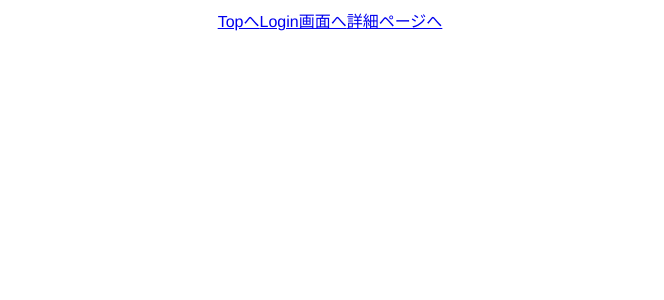
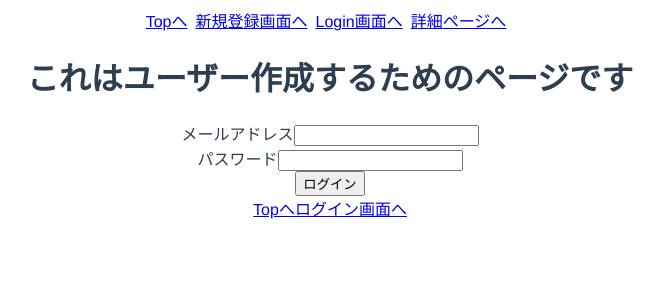
Before and after one commit to K-Yuki1019/backet-list, a Vue app: page /signup in a window 1280 px wide. Shown: the top 300 px of the page, without its empty margins (310-974 px from the left). Built offline with nearby package versions, Linux system fonts and the light colour scheme.

Commit message:
feat(SignUo): 新規登録画面/ 機能を作成、ルーティング設定

```diff
--- a/src/App.vue
+++ b/src/App.vue
@@ -1,9 +1,10 @@
 <template>
   <div id="app">
     <div class="header">
-      <router-link to="/">Topへ</router-link>
-      <router-link to="/login">Login画面へ</router-link>
-      <router-link to="/about">詳細ページへ</router-link>
+      <router-link class="item" to="/">Topへ</router-link>
+      <router-link class="item" to="/signup">新規登録画面へ</router-link>
+      <router-link class="item" to="/login">Login画面へ</router-link>
+      <router-link class="item" to="/about">詳細ページへ</router-link>
     </div>
     <router-view />
   </div>
@@ -30,4 +31,8 @@
 #nav a.router-link-exact-active {
   color: #42b983;
 }
+
+.item {
+  margin-right: 8px;
+}
 </style>
--- a/src/router/index.js
+++ b/src/router/index.js
@@ -3,6 +3,7 @@ import VueRouter from "vue-router";
 import Top from "../views/Top.vue";
 import Login from "../views/Login.vue";
 import About from "../views/About.vue";
+import SignUp from "../views/SignUp.vue";
 
 Vue.use(VueRouter);
 
@@ -22,6 +23,11 @@ const routes = [
     name: "About",
     component: About,
   },
+  {
+    path: "/signup",
+    name: "SignUp",
+    component: SignUp,
+  },
 ];
 
 const router = new VueRouter({
--- /dev/null
+++ b/src/views/SignUp.vue
@@ -0,0 +1,49 @@
+<template>
+  <div class="Sign-up">
+    <h1>これはユーザー作成するためのページです</h1>
+    <form class="Sign-up__form">
+      <div class="Sign-up__input-item">
+        <label for="email">メールアドレス</label>
+        <input type="email" id="email" v-model="email" />
+        <p v-show="email">{{ email }}</p>
+      </div>
+      <div class="Sign-up__input-item">
+        <label for="password">パスワード</label>
+        <input type="password" id="passward" v-model="password" />
+        <p v-show="password">{{ password }}</p>
+      </div>
+      <button class="Sign-up__button" type="button" @click="register()">
+        ログイン
+      </button>
+    </form>
+    <router-link to="/">Topへ</router-link>
+    <router-link to="/login">ログイン画面へ</router-link>
+  </div>
+</template>
+<script>
+import axios from "../axios-for-auth.js";
+export default {
+  name: "SignUp",
+  data() {
+    return {
+      email: "",
+      password: "",
+    };
+  },
+  methods: {
+    register() {
+      axios
+        .post("/accounts:signUp?key=AIzaSyD1MbhRIeaeqS3wWpp9It--yDlawDee7xc", {
+          email: this.email,
+          password: this.password,
+          returnSecureToken: true,
+        })
+        .then((response) => {
+          console.log(response); //返ってきたレスポンスをログに表示
+        });
+      this.email = "";
+      this.password = "";
+    },
+  },
+};
+</script>
```
